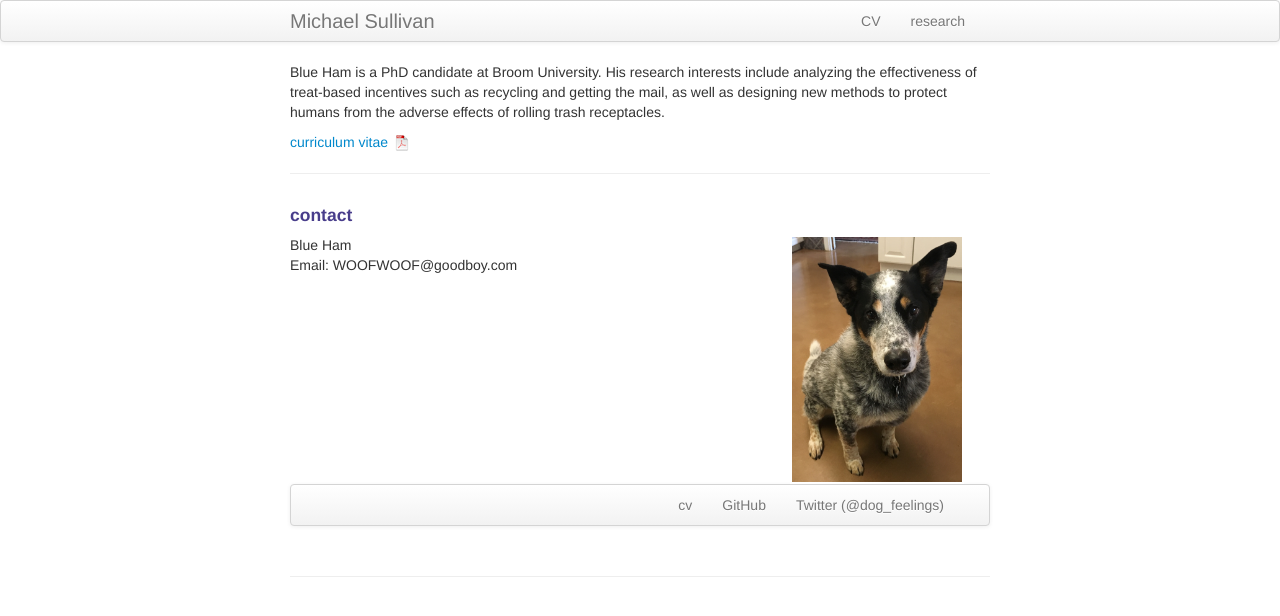
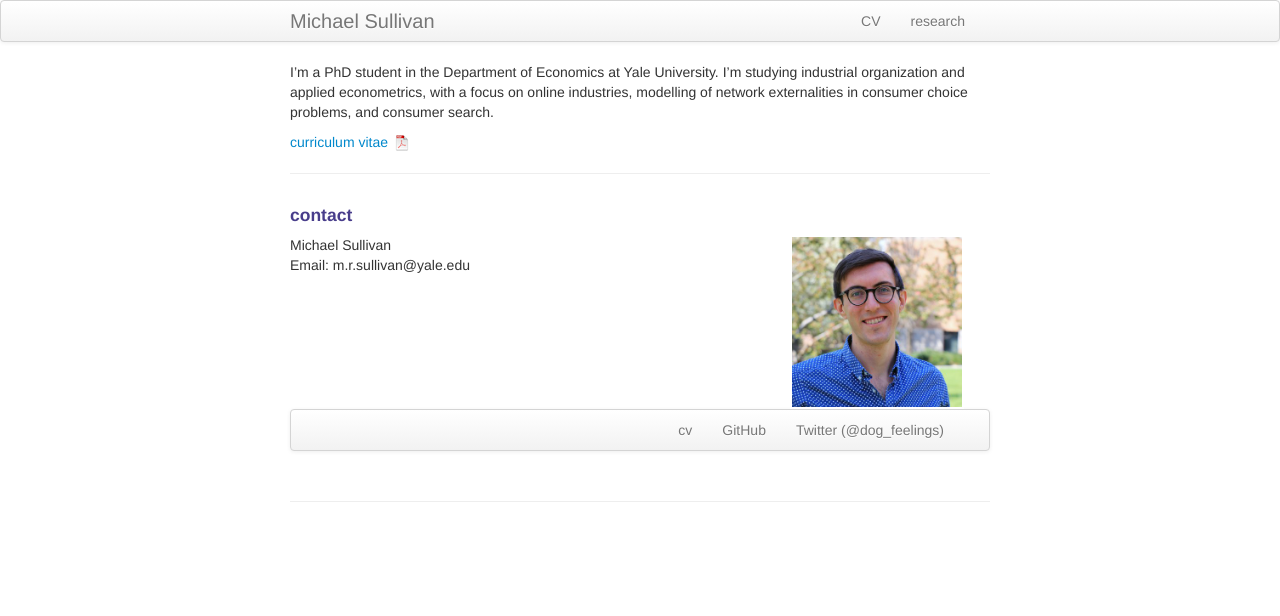
Before and after one commit to M-R-Sullivan/M-R-Sullivan.github.io, a Jekyll site: the page built from index.md, in a window 1280 px wide. Shown: the top 616 px of the page. Built offline with Jekyll 4.4.1, drawn with Linux system fonts in a browser that asks for light colours.

Commit message:
changes to index page

```diff
--- a/index.md
+++ b/index.md
@@ -1,11 +1,10 @@
 ---
 layout: frontpage
-title: Blue Ham
-description: Blue Ham is a PhD candidate at Broom University.
-keywords: Blue, Ham, treats, recycling, mail, being a good boy
+title: Michael R Sullivan
+description: I'm a PhD student in the Deparatment of Economics at Yale University.
 ---
 
-Blue Ham is a PhD candidate at Broom University. His research interests include analyzing the effectiveness of treat-based incentives such as recycling and getting the mail, as well as designing new methods to protect humans from the adverse effects of rolling trash receptacles.
+I'm a PhD student in the Department of Economics at Yale University. I'm studying industrial organization and applied econometrics, with a focus on online industries, modelling of network externalities in consumer choice problems, and consumer search.
 
 [curriculum vitae ![CV as pdf]({{ BASE_PATH }}/pages/icons16/pdf-icon.png)]({{ BASE_PATH }}/assets/CV.pdf)<br/>
 
@@ -18,14 +17,14 @@ Blue Ham is a PhD candidate at Broom University. His research interests include
 
     <div class="row-fluid">
         <div class="span5">
-            Blue Ham<br/>
-            Email: WOOFWOOF@goodboy.com<br/>
+            Michael Sullivan <br/>
+            Email: m.r.sullivan@yale.edu<br/>
         </div>
 
         <div class="span2">
         <a href="../assets/headshot.jpg">
-            <img src="../assets/headshot.jpg"
-                  title="Blue Ham" alt="Blue Ham"/></a>
+            <img src="../assets/econ_headshot.jpg"
+                  title="Michael Sullivan" alt="Michael Sullivan"/></a>
         </div>
     </div>
 </div>
```
Also changed, not shown: assets/econ_headshot.jpg (added).
